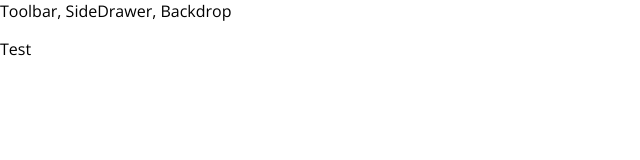
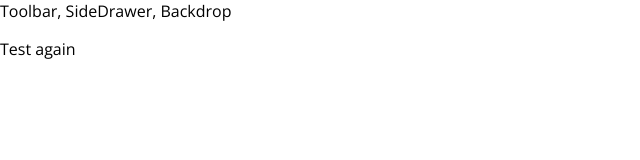
Before and after one commit to VladimirRoguljic/myHamburgerMaker, a React app: page / in a window 1280 px wide. Shown: the top 160 px of the page, without its empty margins (0-640 px from the left). Built offline with nearby package versions, Linux system fonts and the light colour scheme.

Commit message:
one more test commit

```diff
--- a/src/App.js
+++ b/src/App.js
@@ -5,7 +5,7 @@ class App extends Component {
     return (
       <div>
        <Layout>
-         <p>Test</p>
+         <p>Test again</p>
        </Layout>
       </div>
     );
```
